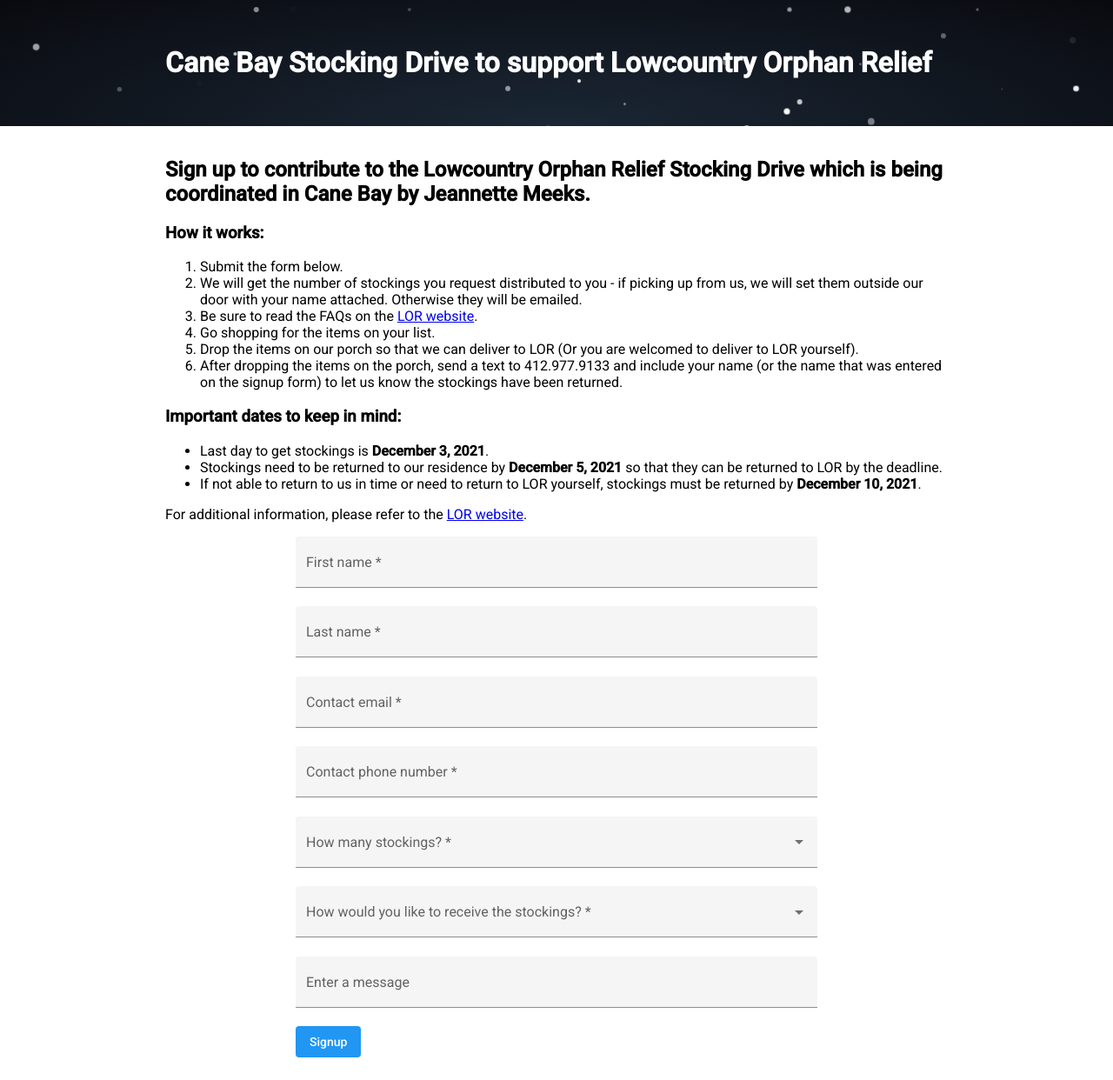
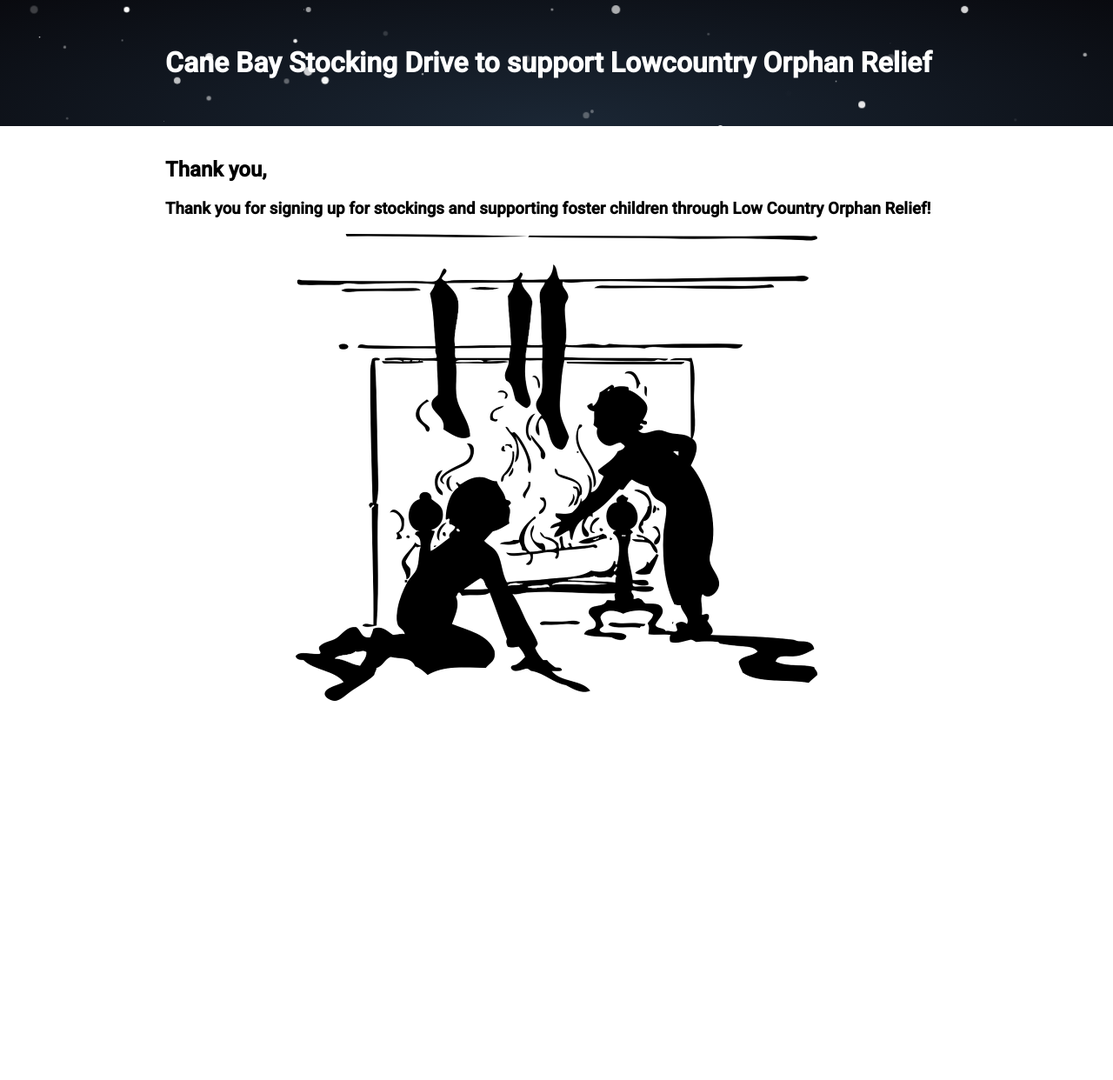
Before and after one commit to CB-LOR/stocking-ui, an Angular app: page /thankyou in a window 1280 px wide. Shown: the whole page at 87% size. After the commit the page ends 838 px from the top, so only its background shows below. Built offline with nearby package versions, Linux system fonts and the light colour scheme.

Commit message:
LOR-19: Add thank you page to confirm form submission (#2)
Add thank you page to confirm form submission
Add basic form validation to prevent form submission unless all criteria are met

```diff
--- a/src/app/app-routing.module.ts
+++ b/src/app/app-routing.module.ts
@@ -1,9 +1,11 @@
 import { NgModule } from '@angular/core';
 import { Routes, RouterModule } from '@angular/router';
 import { StockingSignupComponent } from './pages/stocking-signup/stocking-signup.component';
+import { ThankyouComponent } from './pages/thankyou/thankyou.component';
 
 const routes: Routes = [
   { path: 'stocking-signup', component: StockingSignupComponent },
+  { path: 'thankyou', component: ThankyouComponent },
   { path: '**', component: StockingSignupComponent }
 ];
 
--- a/src/app/app.module.ts
+++ b/src/app/app.module.ts
@@ -10,11 +10,13 @@
 import { BrowserAnimationsModule } from '@angular/platform-browser/animations';
 import { StockingSignupComponent } from './pages/stocking-signup/stocking-signup.component';
 import { HttpClientModule } from '@angular/common/http';
+import { ThankyouComponent } from './pages/thankyou/thankyou.component';
 
 @NgModule({
   declarations: [
     AppComponent,
-    StockingSignupComponent
+    StockingSignupComponent,
+    ThankyouComponent
   ],
   imports: [
     BrowserModule,
--- a/src/app/pages/stocking-signup/stocking-signup.component.html
+++ b/src/app/pages/stocking-signup/stocking-signup.component.html
@@ -79,6 +79,6 @@
             <mat-error *ngIf="stockingOrderForm.get('message').invalid">{{getErrorMessage()}}</mat-error>
         </mat-form-field>
 
-        <button mat-flat-button type="submit" color="primary" >Signup</button>
+        <button mat-flat-button type="submit" color="primary" [disabled]="stockingOrderForm.untouched || stockingOrderForm.invalid">Signup</button>
     </form>
 </div>
--- a/src/app/pages/stocking-signup/stocking-signup.component.ts
+++ b/src/app/pages/stocking-signup/stocking-signup.component.ts
@@ -1,4 +1,5 @@
 import { Component } from '@angular/core';
+import { Router } from '@angular/router';
 import { FormBuilder, Validators } from '@angular/forms';
 import { StockingSignupSubmitService } from 'src/app/service/stocking-signup-submit.service';
 
@@ -10,6 +11,7 @@
 export class StockingSignupComponent {
 
   constructor(
+    private router: Router,
     private fb: FormBuilder,
     private sss: StockingSignupSubmitService
   ) { }
@@ -45,9 +47,11 @@
   }
 
   onSubmit() {
+    if(this.stockingOrderForm.untouched || this.stockingOrderForm.invalid) return;
     this.sss.submitStockingOrder(this.stockingOrderForm.value).subscribe(resp => {
-      console.log(resp);
-    });
+      let firstName = this.stockingOrderForm.get('firstName').value;
+      this.router.navigate(['/thankyou', {name: firstName}]);
+    }, err => console.log(err));
   }
 
 }
--- /dev/null
+++ b/src/app/pages/thankyou/thankyou.component.html
@@ -0,0 +1,6 @@
+<div class="container">
+    <h2>Thank you, {{name}}</h2>
+    <h3>Thank you for signing up for stockings and supporting foster children through
+        Low Country Orphan Relief!</h3>
+    <img alt="Stocking signup thank you image" src="../../../assets/christmas-stockings.png">
+</div>
--- /dev/null
+++ b/src/app/pages/thankyou/thankyou.component.scss
@@ -0,0 +1,6 @@
+img{
+    max-width: 600px;
+    width: 80%;
+    margin: 16px auto;
+    display:block;
+}
--- /dev/null
+++ b/src/app/pages/thankyou/thankyou.component.ts
@@ -0,0 +1,17 @@
+import { Component, OnInit } from '@angular/core';
+import { ActivatedRoute } from '@angular/router';
+
+@Component({
+  selector: 'thankyou',
+  templateUrl: './thankyou.component.html',
+  styleUrls: ['./thankyou.component.scss']
+})
+export class ThankyouComponent implements OnInit {
+  name: string;
+  constructor(private route: ActivatedRoute) {}
+
+  ngOnInit(): void {
+    this.name = this.route.snapshot.paramMap.get('name');
+  }
+
+}
```
Also changed, not shown: src/assets/christmas-stockings.png (added), 1 other file (tests, documents, lock files or other folders).
